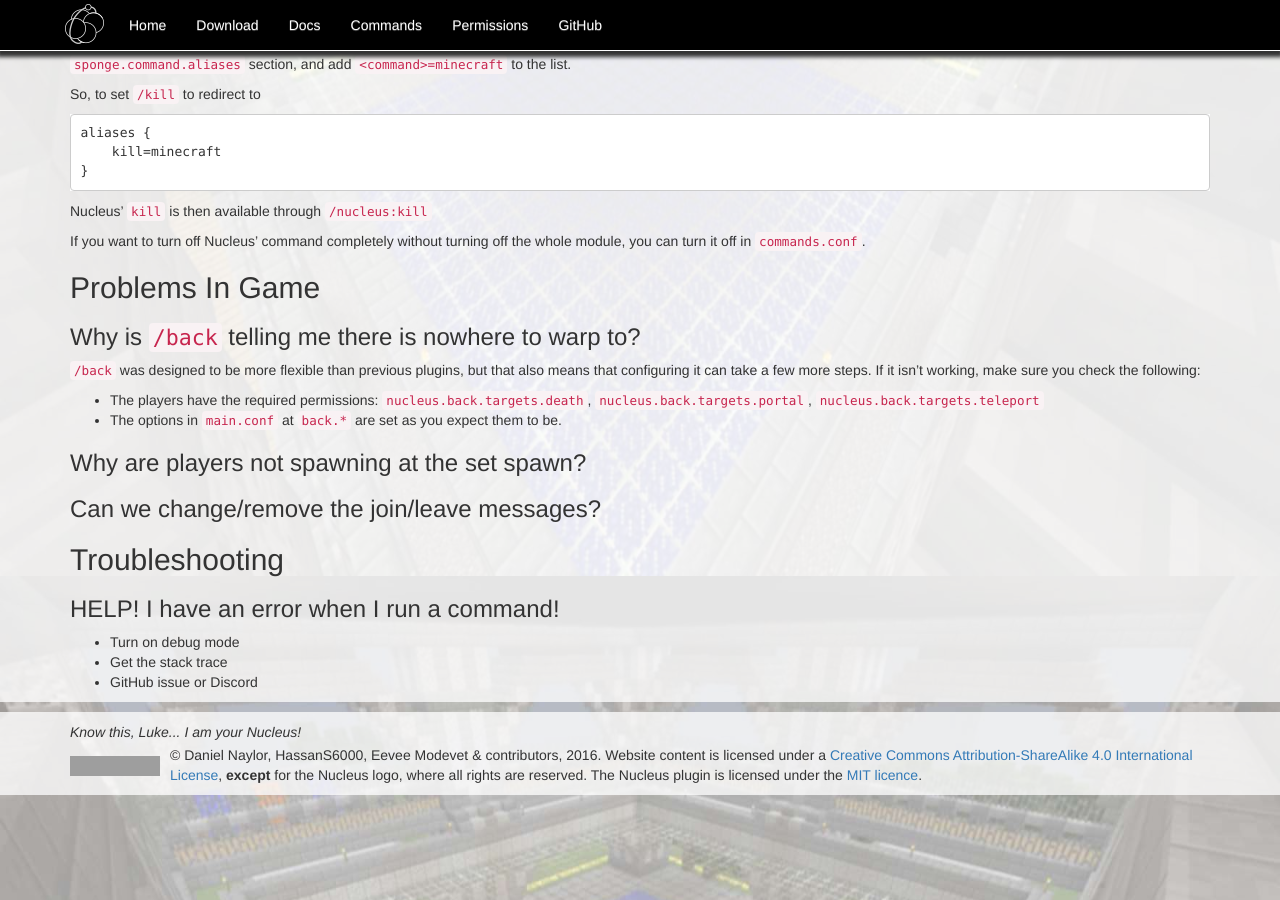
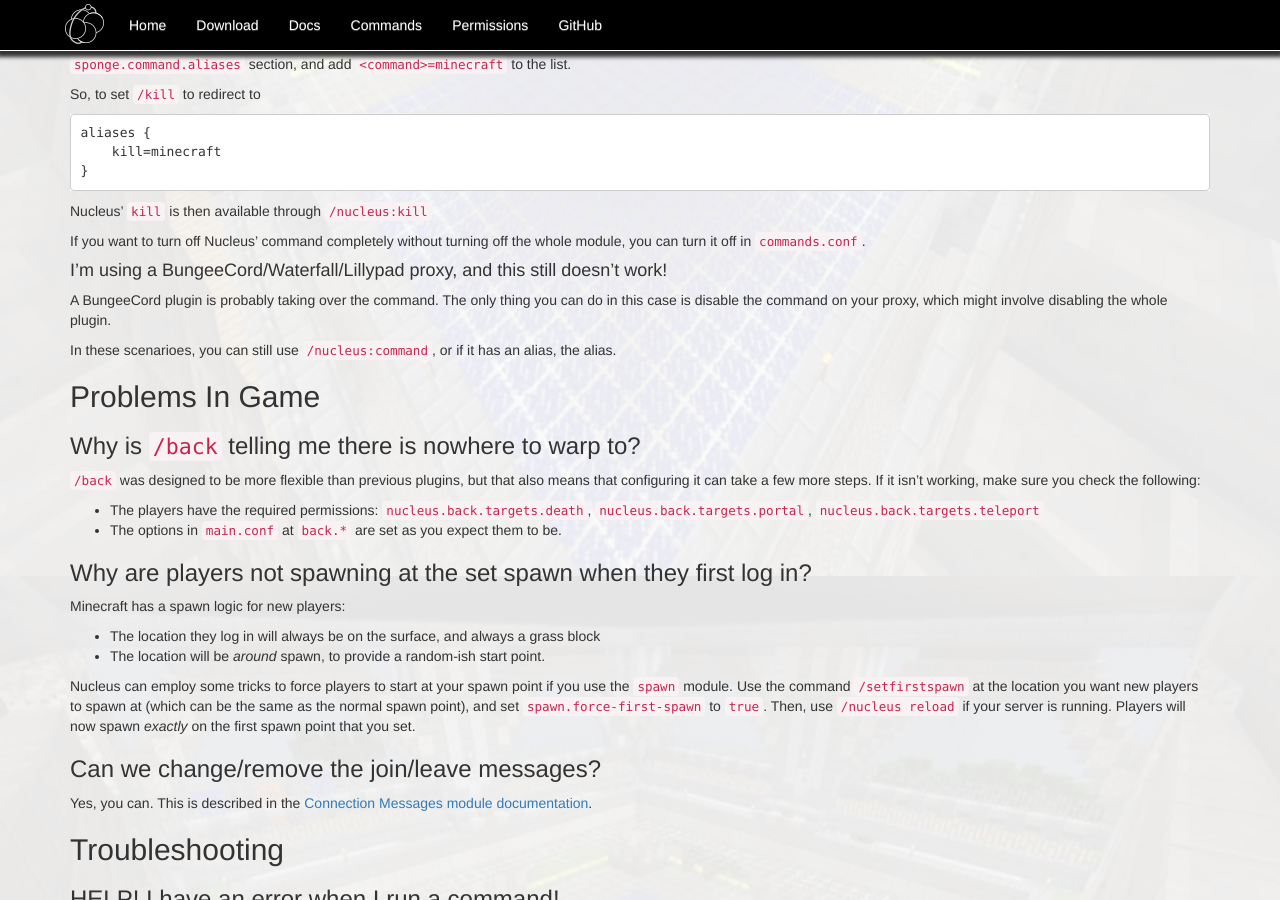
Before and after one commit to NucleusPowered/site-v1, a Jekyll site: the page built from docs/faqs.md, in a window 1280 px wide and 900 px high, scrolled down 2124 px. Built offline with Jekyll 4.4.1, drawn with Linux system fonts in a browser that asks for light colours; comment, search, counter and statistics services are not loaded; grey boxes are pictures that could not be loaded.

Commit message:
A few more FAQ additions.

```diff
--- a/docs/faqs.md
+++ b/docs/faqs.md
@@ -127,6 +127,13 @@
 
 If you want to turn off Nucleus' command completely without turning off the whole module, you can turn it off in `commands.conf`.
 
+#### I'm using a BungeeCord/Waterfall/Lillypad proxy, and this still doesn't work!
+
+A BungeeCord plugin is probably taking over the command. The only thing you can do in this case is disable the command on your proxy,
+which might involve disabling the whole plugin.
+
+In these scenarioes, you can still use `/nucleus:command`, or if it has an alias, the alias.
+
 ## Problems In Game
 
 ### Why is `/back` telling me there is nowhere to warp to?
@@ -137,9 +144,22 @@
 * The players have the required permissions: `nucleus.back.targets.death`, `nucleus.back.targets.portal`, `nucleus.back.targets.teleport`
 * The options in `main.conf` at `back.*` are set as you expect them to be.
 
-### Why are players not spawning at the set spawn?
+### Why are players not spawning at the set spawn when they first log in?
+
+Minecraft has a spawn logic for new players:
+
+* The location they log in will always be on the surface, and always a grass block
+* The location will be _around_ spawn, to provide a random-ish start point.
+
+Nucleus can employ some tricks to force players to start at your spawn point if you use the
+`spawn` module. Use the command `/setfirstspawn` at the location you want new players to spawn
+at (which can be the same as the normal spawn point), and set `spawn.force-first-spawn` to `true`.
+Then, use `/nucleus reload` if your server is running. Players will now spawn _exactly_ on the first
+spawn point that you set.
 
 ### Can we change/remove the join/leave messages?
+
+Yes, you can. This is described in the [Connection Messages module documentation](modules/connectionmessages.md).
 
 ## Troubleshooting
 
```
